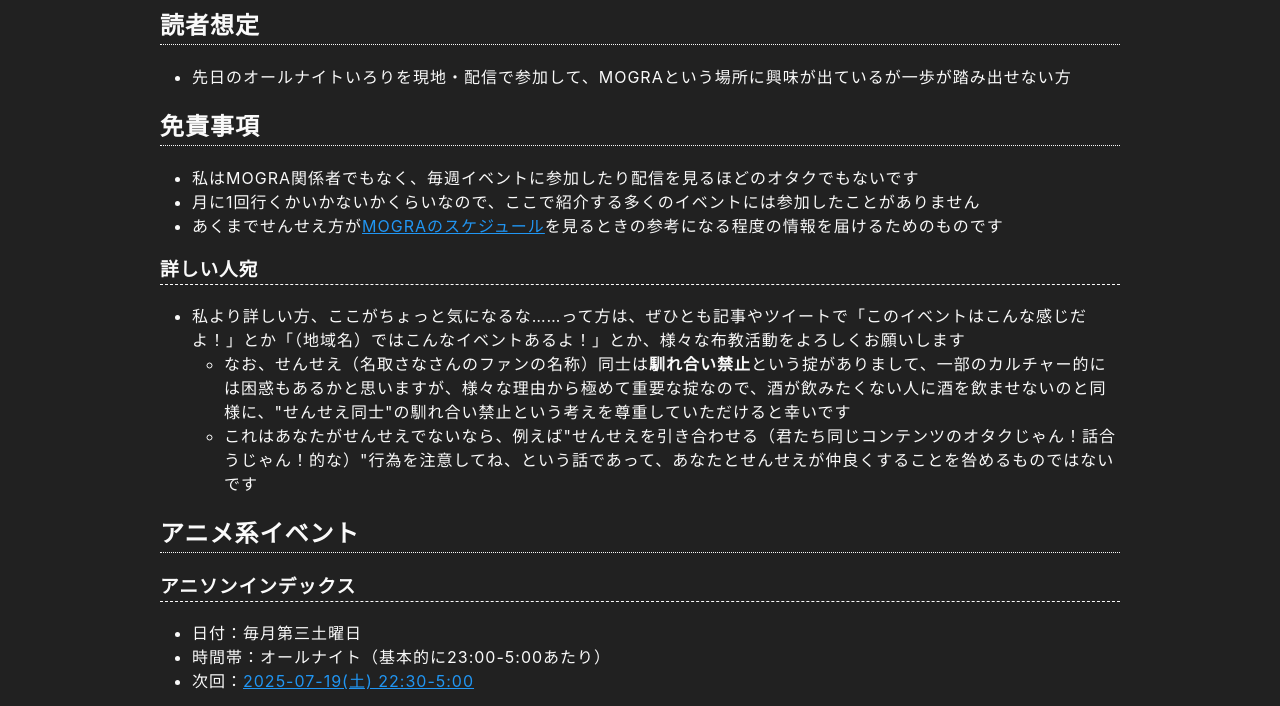
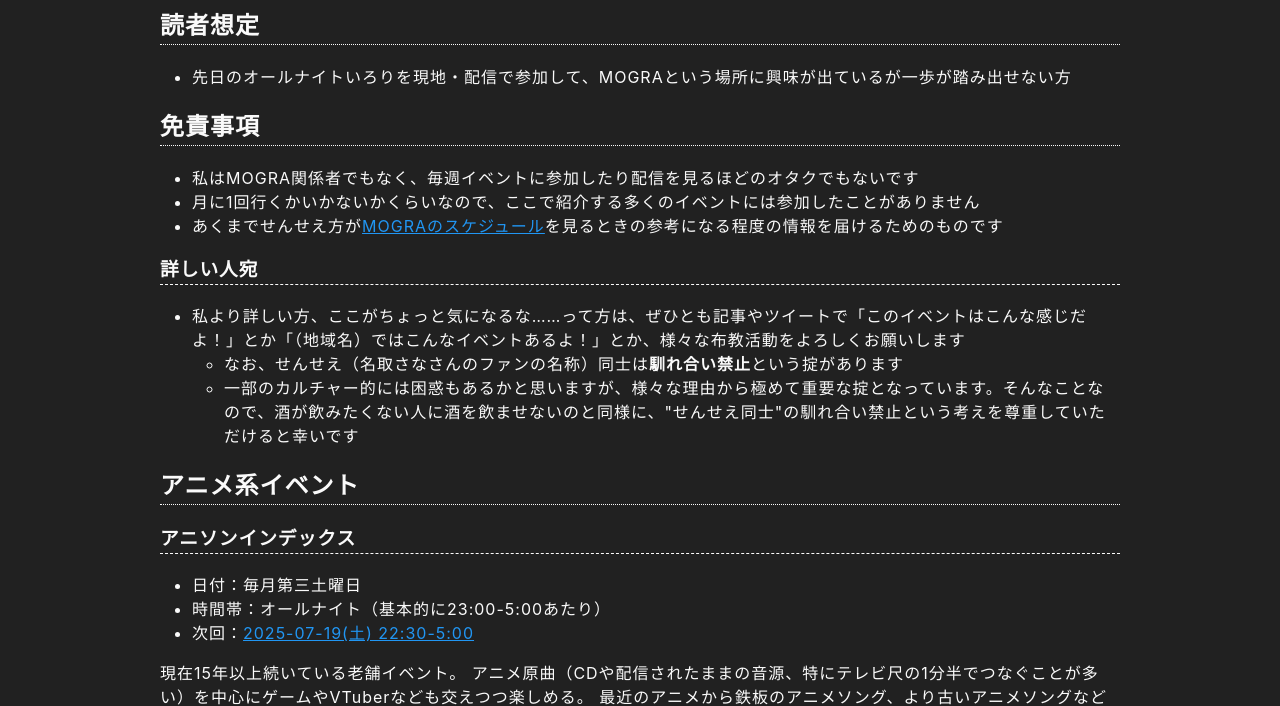
Before and after one commit to Marco3jp/documents, an Astro site in the folder app/: page /documents/dream-goes-on-after-the-all-night-irori-vol1 in a window 1280 px wide. Shown: the part 86-792 px from the top of the page. Built offline with nearby package versions, Linux system fonts and the light colour scheme; Astro itself is replaced by a stand-in of ours.

Commit message:
馴れ合い禁止のところ微妙に文章を調整

```diff
--- a/app/src/content/articles/dream-goes-on-after-the-all-night-irori-vol1.md
+++ b/app/src/content/articles/dream-goes-on-after-the-all-night-irori-vol1.md
@@ -10,8 +10,8 @@
 
 ### 詳しい人宛
 - 私より詳しい方、ここがちょっと気になるな……って方は、ぜひとも記事やツイートで「このイベントはこんな感じだよ！」とか「（地域名）ではこんなイベントあるよ！」とか、様々な布教活動をよろしくお願いします
-    - なお、せんせえ（名取さなさんのファンの名称）同士は**馴れ合い禁止**という掟がありまして、一部のカルチャー的には困惑もあるかと思いますが、様々な理由から極めて重要な掟なので、酒が飲みたくない人に酒を飲ませないのと同様に、"せんせえ同士"の馴れ合い禁止という考えを尊重していただけると幸いです
-    - これはあなたがせんせえでないなら、例えば"せんせえを引き合わせる（君たち同じコンテンツのオタクじゃん！話合うじゃん！的な）"行為を注意してね、という話であって、あなたとせんせえが仲良くすることを咎めるものではないです
+    - なお、せんせえ（名取さなさんのファンの名称）同士は**馴れ合い禁止**という掟があります
+    - 一部のカルチャー的には困惑もあるかと思いますが、様々な理由から極めて重要な掟となっています。そんなことなので、酒が飲みたくない人に酒を飲ませないのと同様に、"せんせえ同士"の馴れ合い禁止という考えを尊重していただけると幸いです
 
 ## アニメ系イベント
 
```
